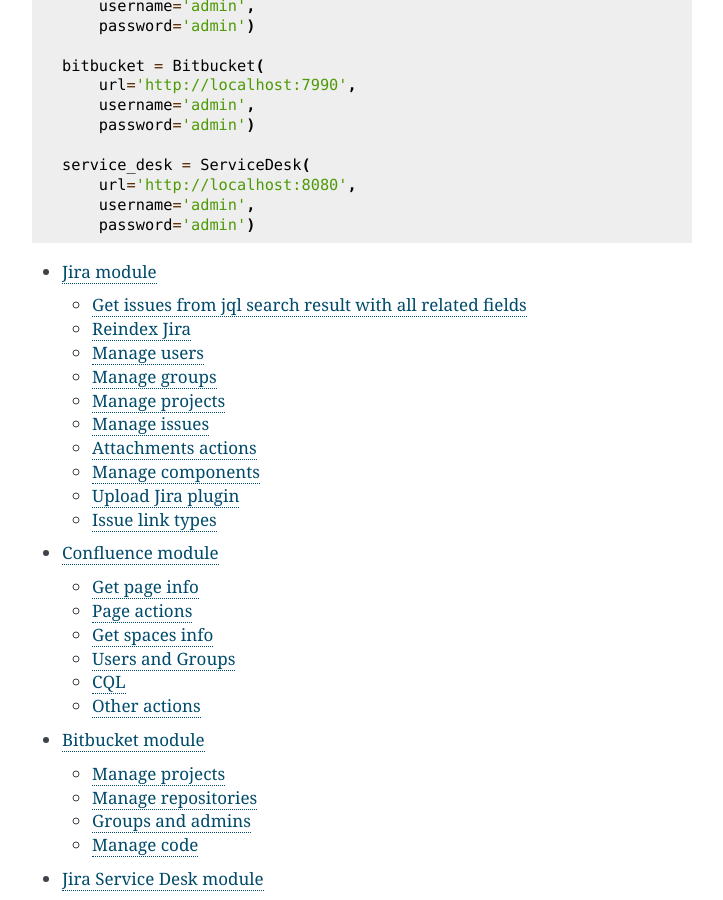
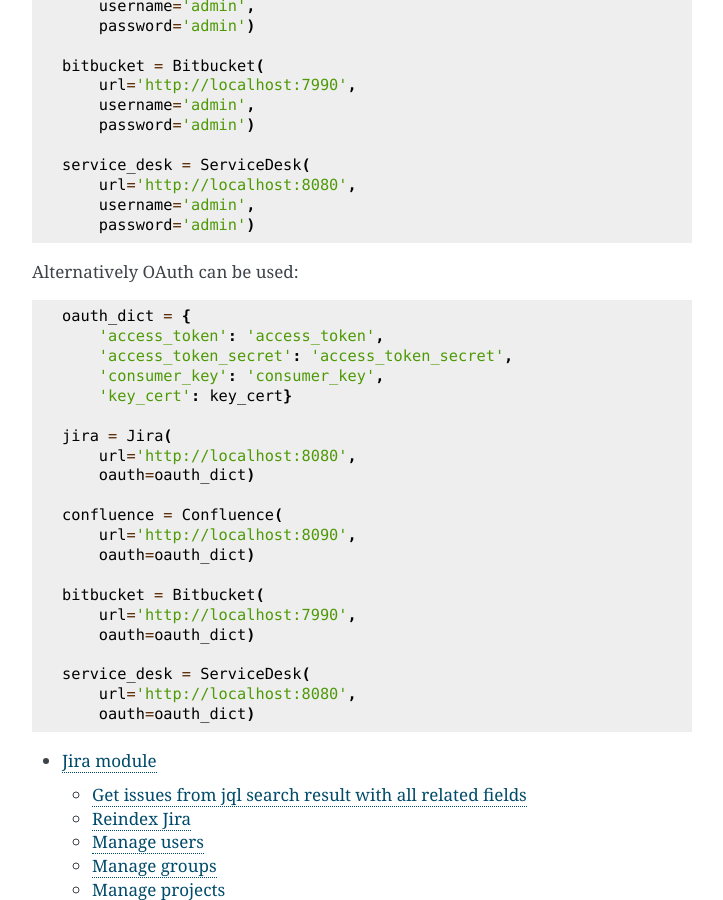
Before and after one commit to atlassian-api/atlassian-python-api, a Sphinx documentation site: the page built from docs/index.rst, in a window 1280 px wide and 900 px high, scrolled down 647 px. Shown: the whole window, without its empty margins (388-1111 px from the left). Built offline with Sphinx 7.4.7, drawn with Linux system fonts in a browser that asks for light colours; pages that are not in the unit, such as notebooks, are missing from menus.

Commit message:
Update docs

```diff
--- a/docs/index.rst
+++ b/docs/index.rst
@@ -43,6 +43,32 @@
         username='admin',
         password='admin')
 
+Alternatively OAuth can be used:
+
+.. code-block:: python
+
+    oauth_dict = {
+        'access_token': 'access_token',
+        'access_token_secret': 'access_token_secret',
+        'consumer_key': 'consumer_key',
+        'key_cert': key_cert}
+
+    jira = Jira(
+        url='http://localhost:8080',
+        oauth=oauth_dict)
+
+    confluence = Confluence(
+        url='http://localhost:8090',
+        oauth=oauth_dict)
+
+    bitbucket = Bitbucket(
+        url='http://localhost:7990',
+        oauth=oauth_dict)
+
+    service_desk = ServiceDesk(
+        url='http://localhost:8080',
+        oauth=oauth_dict)
+
 .. toctree::
    :maxdept:2
 
```
